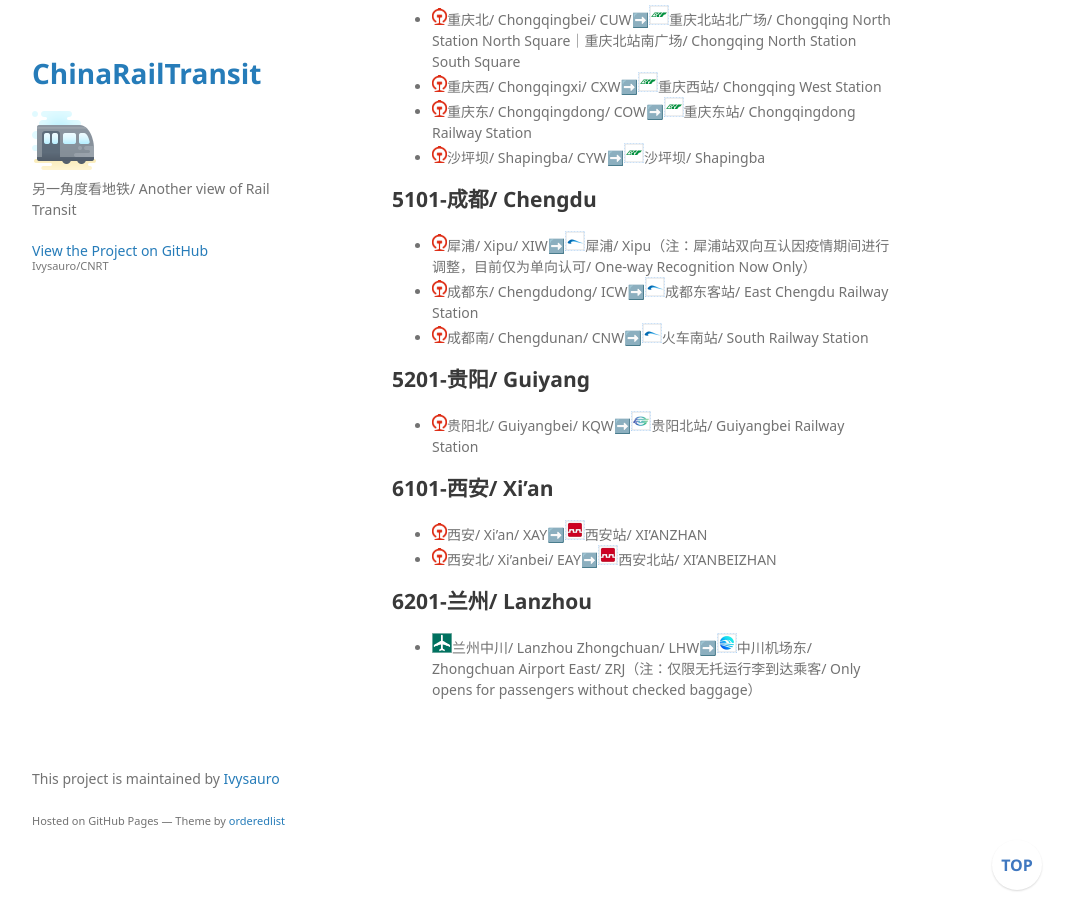
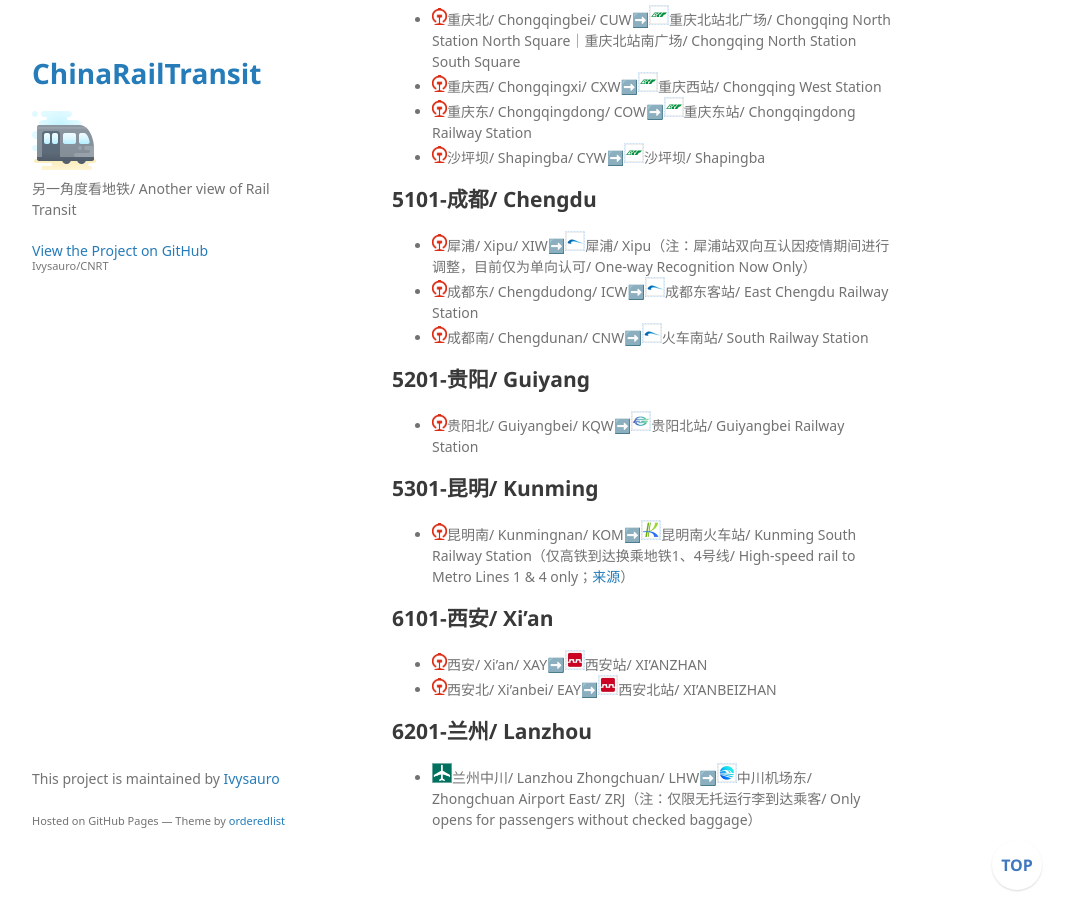
Before and after one commit to Ivysauro/CNRT, a Jekyll site: the page built from data/SecuCk.md, in a window 1280 px wide and 900 px high, scrolled down 3668 px. Shown: the whole window, without its empty margins (178-1249 px from the left). Built offline with Jekyll 4.4.1, drawn with Linux system fonts in a browser that asks for light colours; some web fonts are replaced; our own code applies the rules of GitHub Pages for plain Markdown files; a script that is not in the unit is left out.

Commit message:
fix(security): add Kunming South rail transfer
Evidence: China Railway Kunming Group states that from 2025-12-31 high-speed rail arrivals at Kunming South can transfer to Metro Lines 1 and 4 without repeat security screening; the policy is one-way from rail to metro. Source: https://m.thepaper.cn/baijiahao_32288523

Resolves the verified Kunming South update in #138; Pazhou is handled separately in #133.

```diff
--- a/data/SecuCk.md
+++ b/data/SecuCk.md
@@ -109,6 +109,9 @@
 ## 5201-贵阳/ Guiyang
 - <img src="https://raw.githubusercontent.com/Ivysauro/CNRT/master/images/CR.png" width="15" hegiht="15" alt="China Railway"/>贵阳北/ Guiyangbei/ KQW➡️<img src="https://raw.githubusercontent.com/Ivysauro/CNRT/master/images/city/gy.gif" width="20" hegiht="20"/>贵阳北站/ Guiyangbei Railway Station
 
+## 5301-昆明/ Kunming
+- <img src="https://raw.githubusercontent.com/Ivysauro/CNRT/master/images/CR.png" width="15" hegiht="15" alt="China Railway"/>昆明南/ Kunmingnan/ KOM➡️<img src="https://raw.githubusercontent.com/Ivysauro/CNRT/master/images/city/km.gif" width="20" hegiht="20"/>昆明南火车站/ Kunming South Railway Station（仅高铁到达换乘地铁1、4号线/ High-speed rail to Metro Lines 1 & 4 only；[来源](https://m.thepaper.cn/baijiahao_32288523)）
+
 ## 6101-西安/ Xi'an
 - <img src="https://raw.githubusercontent.com/Ivysauro/CNRT/master/images/CR.png" width="15" hegiht="15" alt="China Railway"/>西安/ Xi'an/ XAY➡️<img src="https://raw.githubusercontent.com/Ivysauro/CNRT/master/images/city/xa.gif" width="20" hegiht="20"/>西安站/ XI'ANZHAN
 - <img src="https://raw.githubusercontent.com/Ivysauro/CNRT/master/images/CR.png" width="15" hegiht="15" alt="China Railway"/>西安北/ Xi'anbei/ EAY➡️<img src="https://raw.githubusercontent.com/Ivysauro/CNRT/master/images/city/xa.gif" width="20" hegiht="20"/>西安北站/ XI'ANBEIZHAN
```
